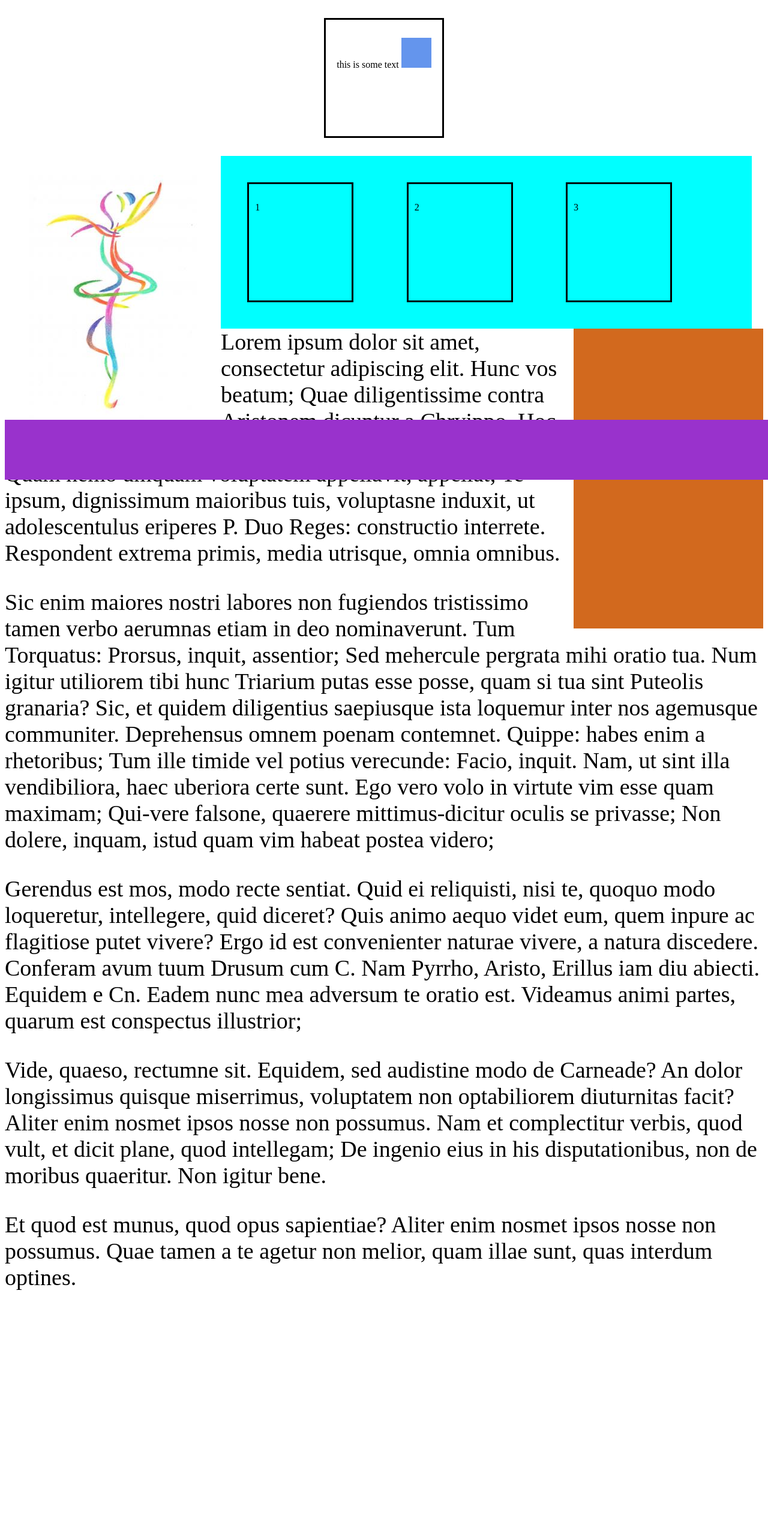
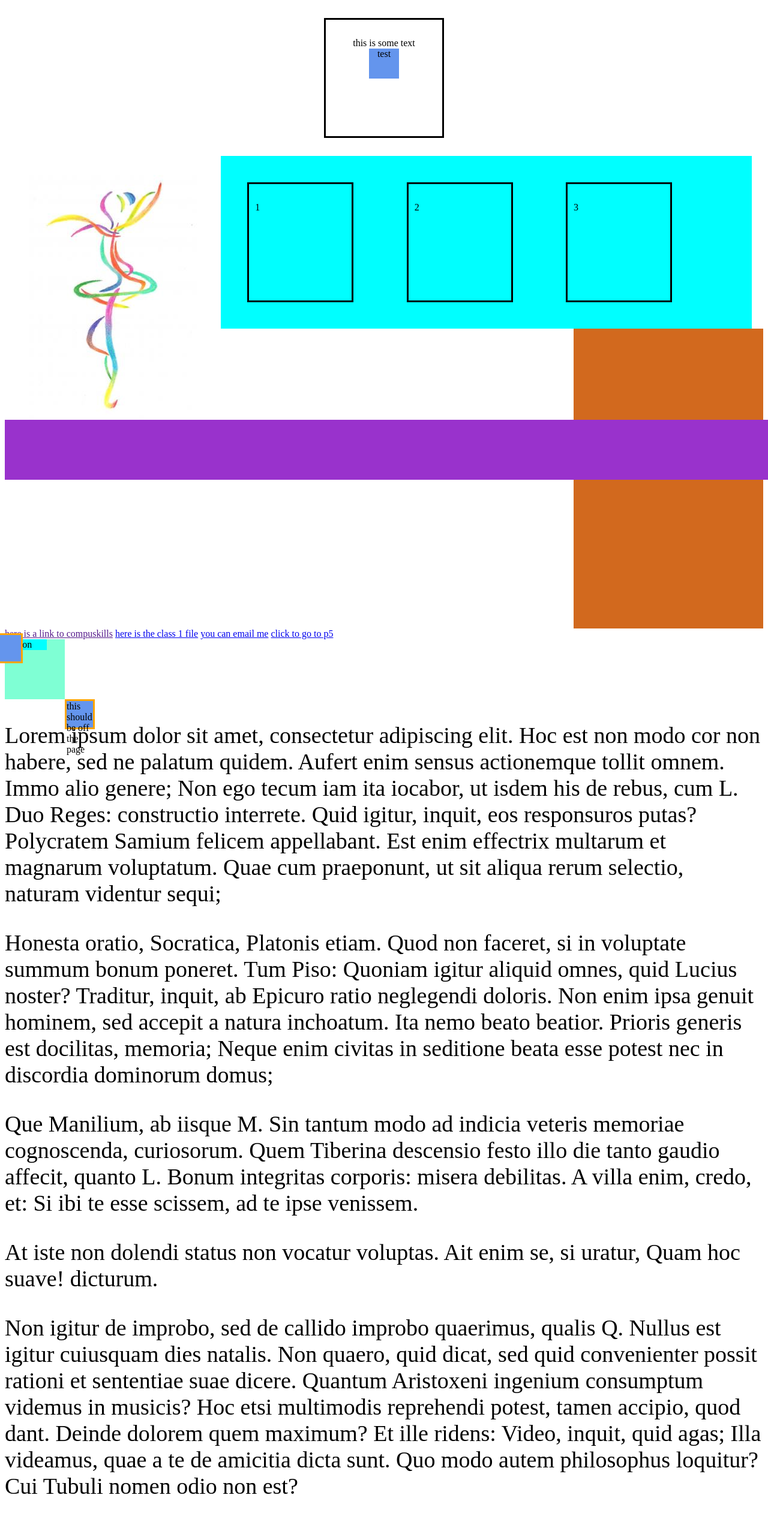
Before and after one commit to rivkaneumann/rivkaneumannwd2017.github.io, a PHP site: page /classes/class3/index.html in a window 1280 px wide. Shown: the whole page at 60% size. Before the commit the page ends 2151 px from the top, so only its background shows below. Run offline with PHP 8.4, Linux system fonts and the light colour scheme; some libraries are stand-ins or nearby versions.

Commit message:
class3work

```diff
--- a/classes/class3/assets/jquery_test.js
+++ b/classes/class3/assets/jquery_test.js
@@ -1,14 +1,24 @@
 •	$(function(){
 
-        var captionhidden = true;
-        $("img").on("click", function(){
+        var captionHidden = true;
+//
+//        $("img").on("click", function(){
+//
+//            if (captionHidden){
+//                $(this).next().show();
+//                captionHidden = false;
+//            }else{
+//
+//                $(this).next().hide()
+//                captionHidden = true;
+//            }
+//        });
 
-            if(captionhidden){
-                $(this).next().show()
-                captionhidden = false;
-            }else{
-                $(this).next().hide()
-                captionhidden = true;
-            };
-        });
-};
+    var myImg = $("img");
+    var myCaption = myImg.next();
+    myImg.on("mouseenter", function(){
+        myCaption.slideDown();
+    }).on("mouseleave", function(){
+        myCaption.slideUp();
+    });
+});
--- a/classes/class3/assets/main.css
+++ b/classes/class3/assets/main.css
@@ -78,12 +78,13 @@ footer {
     width:100%;
 
 }
+.clearfix { clear: both;}
 
 figcaption {
     display: none;
 }
-img:hover {
-   /* opacity: .5;*/
+/*img:hover {
+    opacity: .5;*/
 }
 /*img:hover + figcaption{
     display: block;
--- a/classes/class3/index.html
+++ b/classes/class3/index.html
@@ -1,19 +1,20 @@
+
 <!DOCTYPE html>
 <html>
     <head>
-    <title>Class 3 Work</title>
+        <title>Class 3 work</title>
         <link href="assets/main.css" rel="stylesheet">
     </head>
     <body>
-
         <header>
-        <nav>this is some text
-        <div></div></nav>
+            <nav>this is some text<br>
+                <div>test</div>
+            </nav>
         </header>
         <main>
             <figure>
                 <img src="assets/dancer.jpg">
-        <figcaption>a logo!</figcaption>
+                <figcaption>wow a rainbow!</figcaption>
             </figure>
             <section>
                 <article>1</article>
@@ -22,26 +23,44 @@
             </section>
             <aside></aside>
         </main>
-    <footer>
-    </footer>
+        <footer></footer>
+        <div class="clearfix"></div>
+
+        <a href="">here is a link to compuskills</a>
+        <a href="../class1/class1.html">here is the class 1 file</a>
+        <a href="mailto:test@example.com?subject=hello%20how%20are%20you">you can email me</a>
+        <a href="#p5">click to go to p5</a>
 
 
 
 
 
+        <div class="bigDiv">
+            <!--div id="childDiv"></div-->
+            <div class="offThePage">this should be off the page</div>
+            <section>section</section>
+            <div></div>
 
-   <p> Lorem ipsum dolor sit amet, consectetur adipiscing elit. Hunc vos beatum; Quae diligentissime contra Aristonem dicuntur a Chryippo. Hoc loco tenere se Triarius non potuit. Quam nemo umquam voluptatem appellavit, appellat; Te ipsum, dignissimum maioribus tuis, voluptasne induxit, ut adolescentulus eriperes P. Duo Reges: constructio interrete. Respondent extrema primis, media utrisque, omnia omnibus. </p>
+        </div>
 
-        <p>Sic enim maiores nostri labores non fugiendos tristissimo tamen verbo aerumnas etiam in deo nominaverunt. Tum Torquatus: Prorsus, inquit, assentior; Sed mehercule pergrata mihi oratio tua. Num igitur utiliorem tibi hunc Triarium putas esse posse, quam si tua sint Puteolis granaria? Sic, et quidem diligentius saepiusque ista loquemur inter nos agemusque communiter. Deprehensus omnem poenam contemnet. Quippe: habes enim a rhetoribus; Tum ille timide vel potius verecunde: Facio, inquit. Nam, ut sint illa vendibiliora, haec uberiora certe sunt. Ego vero volo in virtute vim esse quam maximam; Qui-vere falsone, quaerere mittimus-dicitur oculis se privasse; Non dolere, inquam, istud quam vim habeat postea videro; </p>
 
-        <p>Gerendus est mos, modo recte sentiat. Quid ei reliquisti, nisi te, quoquo modo loqueretur, intellegere, quid diceret? Quis animo aequo videt eum, quem inpure ac flagitiose putet vivere? Ergo id est convenienter naturae vivere, a natura discedere. Conferam avum tuum Drusum cum C. Nam Pyrrho, Aristo, Erillus iam diu abiecti. Equidem e Cn. Eadem nunc mea adversum te oratio est. Videamus animi partes, quarum est conspectus illustrior; </p>
+        <p>
 
-        <p>Vide, quaeso, rectumne sit. Equidem, sed audistine modo de Carneade? An dolor longissimus quisque miserrimus, voluptatem non optabiliorem diuturnitas facit? Aliter enim nosmet ipsos nosse non possumus. Nam et complectitur verbis, quod vult, et dicit plane, quod intellegam; De ingenio eius in his disputationibus, non de moribus quaeritur. Non igitur bene. </p>
+            Lorem ipsum dolor sit amet, consectetur adipiscing elit. Hoc est non modo cor non habere, sed ne palatum quidem. Aufert enim sensus actionemque tollit omnem. Immo alio genere; Non ego tecum iam ita iocabor, ut isdem his de rebus, cum L. Duo Reges: constructio interrete. Quid igitur, inquit, eos responsuros putas? Polycratem Samium felicem appellabant. Est enim effectrix multarum et magnarum voluptatum. Quae cum praeponunt, ut sit aliqua rerum selectio, naturam videntur sequi;
+        </p>
 
-        <p id="p5">Et quod est munus, quod opus sapientiae? Aliter enim nosmet ipsos nosse non possumus. Quae tamen a te agetur non melior, quam illae sunt, quas interdum optines. </p>
+        <p>Honesta oratio, Socratica, Platonis etiam. Quod non faceret, si in voluptate summum bonum poneret. Tum Piso: Quoniam igitur aliquid omnes, quid Lucius noster? Traditur, inquit, ab Epicuro ratio neglegendi doloris. Non enim ipsa genuit hominem, sed accepit a natura inchoatum. Ita nemo beato beatior. Prioris generis est docilitas, memoria; Neque enim civitas in seditione beata esse potest nec in discordia dominorum domus; </p>
+
+        <p>Que Manilium, ab iisque M. Sin tantum modo ad indicia veteris memoriae cognoscenda, curiosorum. Quem Tiberina descensio festo illo die tanto gaudio affecit, quanto L. Bonum integritas corporis: misera debilitas. A villa enim, credo, et: Si ibi te esse scissem, ad te ipse venissem. </p>
+
+        <p>At iste non dolendi status non vocatur voluptas. Ait enim se, si uratur, Quam hoc suave! dicturum. </p>
+
+        <p id="p5">Non igitur de improbo, sed de callido improbo quaerimus, qualis Q. Nullus est igitur cuiusquam dies natalis. Non quaero, quid dicat, sed quid convenienter possit rationi et sententiae suae dicere. Quantum Aristoxeni ingenium consumptum videmus in musicis? Hoc etsi multimodis reprehendi potest, tamen accipio, quod dant. Deinde dolorem quem maximum? Et ille ridens: Video, inquit, quid agas; Illa videamus, quae a te de amicitia dicta sunt. Quo modo autem philosophus loquitur? Cui Tubuli nomen odio non est? </p>
+
+
+
 
     <script src="https://ajax.googleapis.com/ajax/libs/jquery/3.1.1/jquery.min.js"></script>
-    <script src=assets/jquery_test.js></script>
+    <script src="assets/jquery_test.js"></script>
     </body>
-
 </html>
```
Also changed, not shown: final-project/planning/index.html (added), final-project/status/index.html (added), portfolio/planning/index.html (added). Lines whose indentation alone changed are shown as unchanged.
